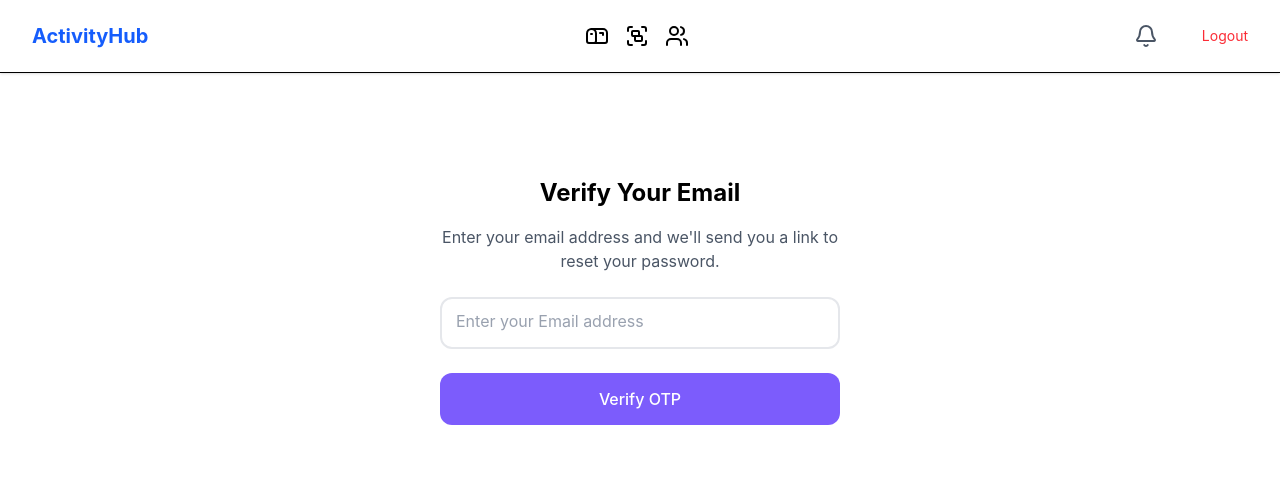
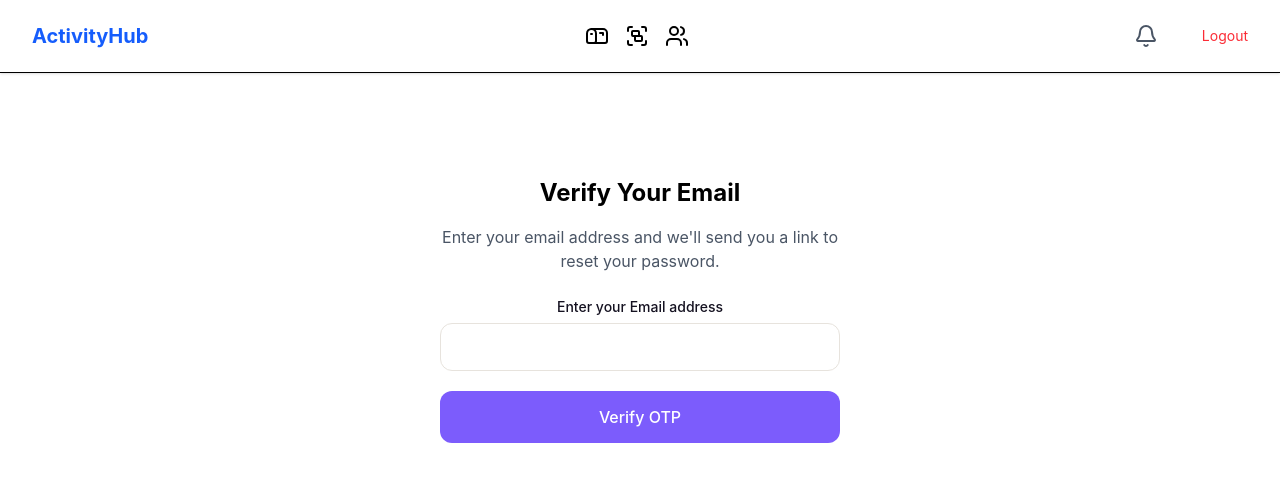
Before and after one commit to scalable-notification-feed-engine-org/scalable-notification-feed-engine-web-client, a Next.js app: page /forgot-password in a window 1280 px wide. Shown: the top 482 px of the page. Built offline with nearby package versions, Linux system fonts and the light colour scheme.

Commit message:
refactor(ui): improve input component design

```diff
--- a/src/components/ui/Input.tsx
+++ b/src/components/ui/Input.tsx
@@ -1,53 +1,61 @@
 'use client'
 
-import React, {useState} from "react";
-import { Eye, EyeOff } from "lucide-react"
+import React, { useId, useState } from "react";
 
 interface InputProps {
     label: string;
-    type?: "text" | "email" | "password";
     value: string;
+    type?: string;
     onChange: (e: React.ChangeEvent<HTMLInputElement>) => void;
     id: string;
     error?: string;
-    className?: string;
 }
 
-export default function Input({label, type="text", value, onChange, id, error, className=''}:InputProps) {
+export default function Input({ label, value, type = "text", onChange, id, error }: InputProps) {
     const [showPassword, setShowPassword] = useState(false);
-    const isPassword = type === 'password';
+    const errorId = useId();
+    const isPassword = type === "password";
+    const resolvedType = isPassword && showPassword ? "text" : type;
 
     return (
-        <div className="relative w-full mb-6">
+        <div className="mb-5">
+            <label htmlFor={id} className="block text-sm font-medium text-ink dark:text-paper mb-1.5">
+                {label}
+            </label>
+            <div className="relative">
                 <input
                     id={id}
-             type={isPassword && showPassword ? "text" : type}
+                    type={resolvedType}
                     value={value}
                     onChange={onChange}
-             placeholder=" "
-             className="peer w-full px-4 py-3 text-base border-2 border-gray-200 rounded-custom outline-none focus:border-primary bg-transparent"
+                    aria-invalid={!!error}
+                    aria-describedby={error ? errorId : undefined}
+                    className={`
+            w-full h-12 px-4 ${isPassword ? "pr-11" : ""}
+            bg-white dark:bg-[#1E1A2E]
+            border rounded-xl text-sm text-ink dark:text-paper
+            placeholder:text-fog
+            transition-colors duration-150
+            focus:outline-none focus:ring-2 focus:ring-primary focus:border-transparent
+            ${error ? "border-ember" : "border-line dark:border-line-dark"}
+          `}
                 />
-            <label
-             htmlFor={id}
-             className={`absolute left-4 top-3 text-gray-400 text-base transition-all pointer-events-none
-             peer-focus:-top-2.5 peer-focus:left-3 peer-focus:text-sm peer-focus:text-primary peer-focus:bg-white peer-focus:px-1
-             peer-focus:[:not(placeholder-shown)]:-top-2.5 peer-[:not(:placeholder-shown)]:left-3 peer-[:not(:placeholder-shown)]:text-sm peer-[:not(:placeholder-shown)]:text-primary peer-[:not(:placeholder-shown)]:bg-white peer-[:not(:placeholder-shown)]:px-1
-            ${className}`}
-            >
-                {label}
-            </label>
-
                 {isPassword && (
                     <button
                         type="button"
-                 onClick={() => setShowPassword(!showPassword)}
-                 className="absolute right-4 top-3.5 text-gray-400 hover:text-primary transition-colors"
+                        onClick={() => setShowPassword((s) => !s)}
+                        className="absolute right-3 top-1/2 -translate-y-1/2 text-fog hover:text-ink dark:hover:text-paper text-xs font-medium"
+                        aria-label={showPassword ? "Hide password" : "Show password"}
                     >
-                    {showPassword ? <Eye size={20}/> : <EyeOff size={20}/>}
+                        {showPassword ? "Hide" : "Show"}
                     </button>
                 )}
-            {error && <span className="text-red-500 text-xs mt-1">{error}</span>}
+            </div>
+            {error && (
+                <p id={errorId} role="alert" className="mt-1.5 text-xs text-ember">
+                    {error}
+                </p>
+            )}
         </div>
     );
-
 }
```
Lines whose indentation alone changed are shown as unchanged.
